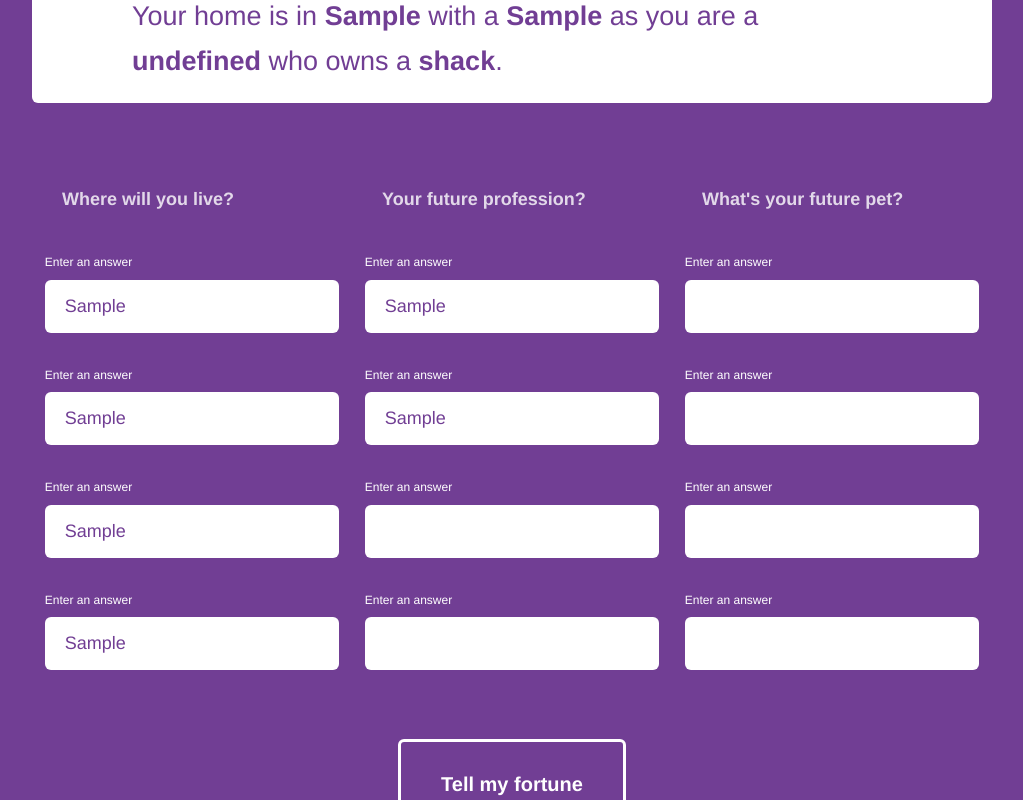
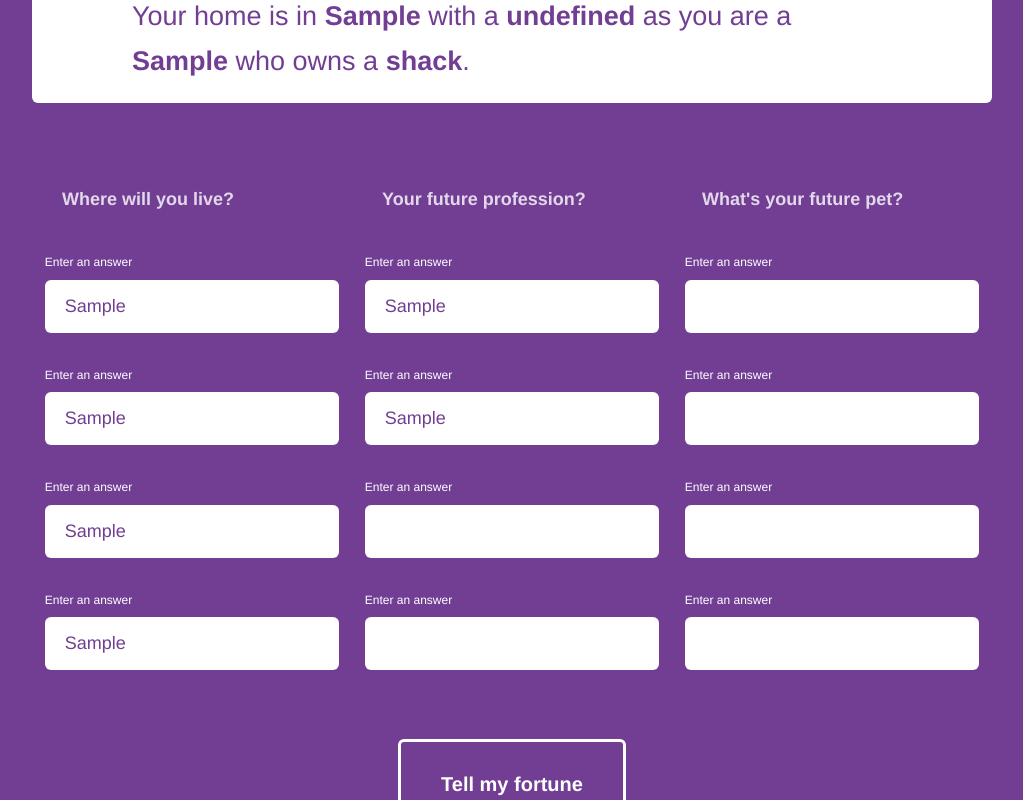
Before and after one commit to ccaputo11/MASHGame, a plain HTML site: page index.html in a window 1280 px wide. Both pictures are taken after typing "Sample", "Sample", "Sample", "Sample", "Sample", "Sample" into the empty fields and a click on the button "Tell my fortune". Shown: the part 335-1135 px from the top of the page, without its empty margins (128-1151 px from the left). Drawn offline with Linux system fonts and the light colour scheme.

Commit message:
Update index.html

```diff
--- a/index.html
+++ b/index.html
@@ -18,7 +18,7 @@
     <p class="description">Fill in the blanks and your future will be foretold.</p>
     <form action="" method="post" id="mash">
       <div id="answers" class="hide">
-        <p>Your home is in <span id="answer_1"></span> with a <span id="answer_3"></span> as you are a <span id="answer_2"></span> who owns a <span id="home"></span>.
+        <p>Your home is in <span id="answer_1"></span> with a <span id="answer_2"></span> as you are a <span id="answer_3"></span> who owns a <span id="home"></span>.
       </div>
       <div class="bucket">
         <div class="choice-bucket">
```
